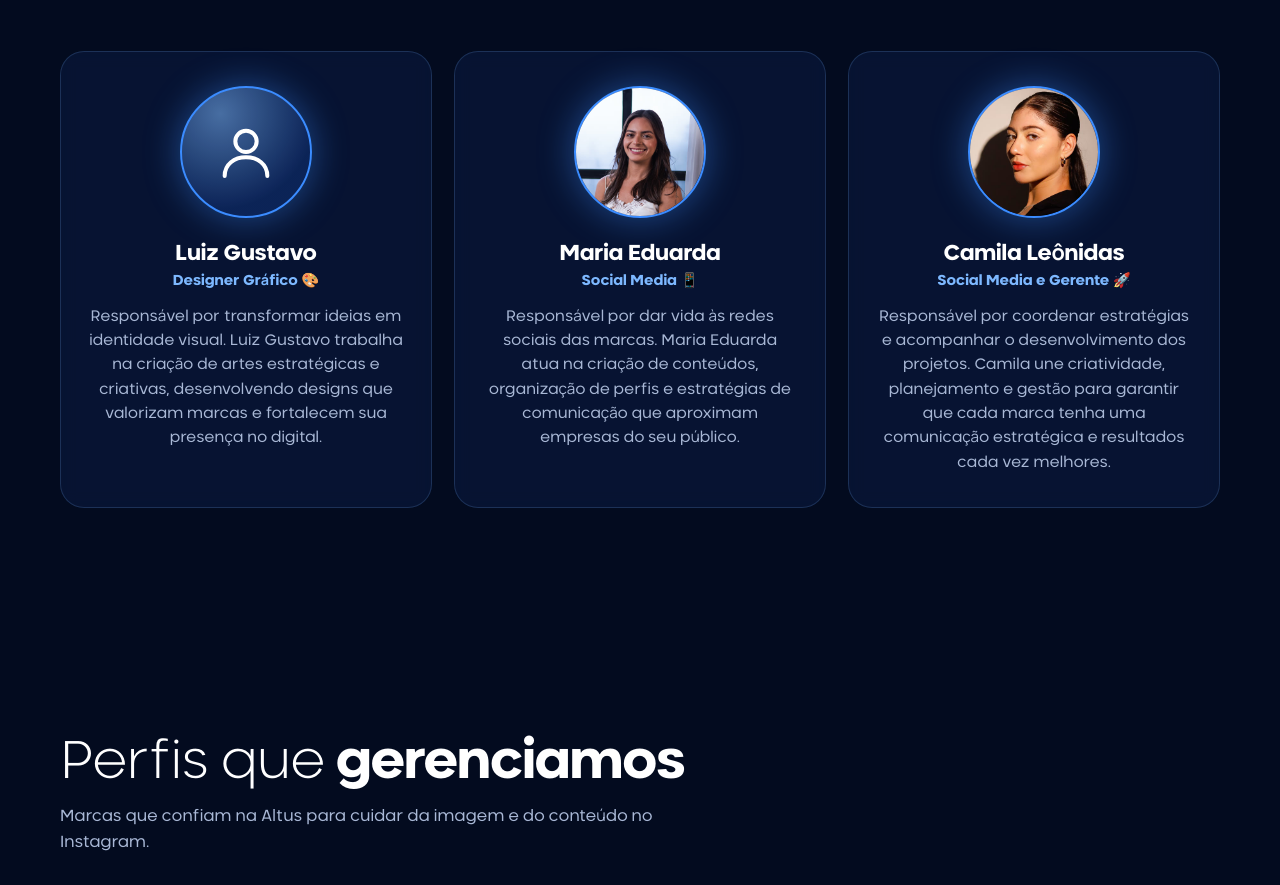
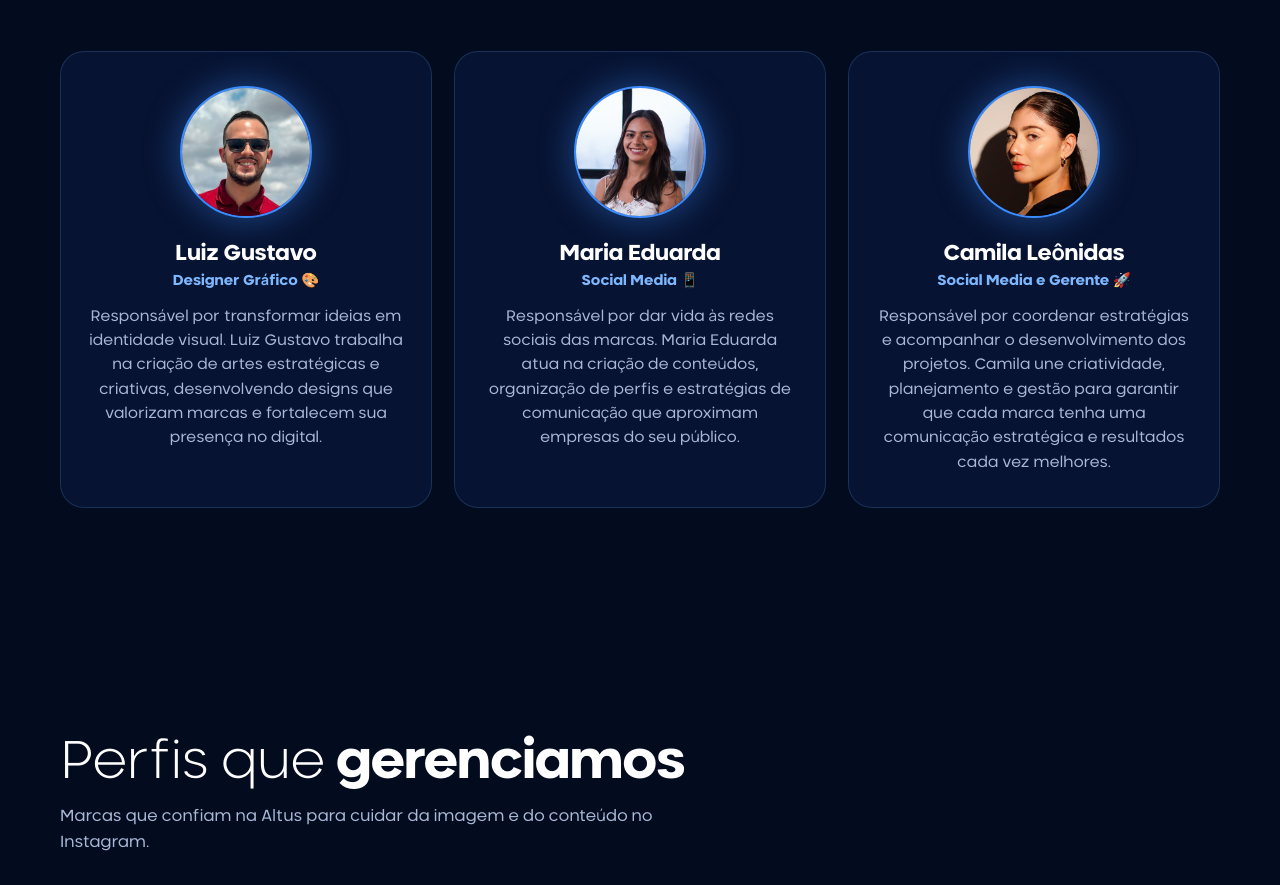
Before and after one commit to gudsgnoficial/Altus-Midia-Oficial, a plain HTML site: page index.html in a window 1280 px wide. Shown: the part 6774-7659 px from the top of the page. Drawn offline with Linux system fonts and the light colour scheme.

Commit message:
Adiciona foto do Luiz Gustavo na equipe
Co-Authored-By: Claude Sonnet 5.5 <noreply@anthropic.com>
Claude-Session: https://claude.ai/code/session_01Ap4ehAjeJys3z9Zs4mvXkm

```diff
--- a/index.html
+++ b/index.html
@@ -296,7 +296,7 @@ footer{background:var(--bg);padding:50px 0 34px;position:relative;z-index:3;bord
 <section id="equipe"><div class="wrap">
  <div class="head rv"><h2>Conheça nossa <b>equipe</b></h2><p>Quem cuida da sua marca, do conteúdo ao visual.</p></div>
  <div class="team">
-  <article class="glass tm rv"><div class="av"><!-- FOTO: para adicionar, troque este SVG por <img src="img/NOME.jpg" alt="Nome"> --><svg viewBox="0 0 24 24" aria-hidden="true"><circle cx="12" cy="8" r="4"/><path d="M4 21c0-4.4 3.6-7 8-7s8 2.6 8 7"/></svg></div><h3>Luiz Gustavo</h3><div class="role">Designer Gráfico 🎨</div><p>Responsável por transformar ideias em identidade visual. Luiz Gustavo trabalha na criação de artes estratégicas e criativas, desenvolvendo designs que valorizam marcas e fortalecem sua presença no digital.</p></article>
+  <article class="glass tm rv"><div class="av"><img src="img/luiz-gustavo.jpg" alt="Luiz Gustavo, Designer Gráfico" loading="lazy" width="400" height="400"></div><h3>Luiz Gustavo</h3><div class="role">Designer Gráfico 🎨</div><p>Responsável por transformar ideias em identidade visual. Luiz Gustavo trabalha na criação de artes estratégicas e criativas, desenvolvendo designs que valorizam marcas e fortalecem sua presença no digital.</p></article>
   <article class="glass tm rv"><div class="av"><img src="img/maria-eduarda.jpg" alt="Maria Eduarda, Social Media" loading="lazy" width="400" height="400"></div><h3>Maria Eduarda</h3><div class="role">Social Media 📱</div><p>Responsável por dar vida às redes sociais das marcas. Maria Eduarda atua na criação de conteúdos, organização de perfis e estratégias de comunicação que aproximam empresas do seu público.</p></article>
   <article class="glass tm rv"><div class="av"><img src="img/camila-leonidas.jpg" alt="Camila Leônidas, Social Media e Gerente" loading="lazy" width="400" height="400"></div><h3>Camila Leônidas</h3><div class="role">Social Media e Gerente 🚀</div><p>Responsável por coordenar estratégias e acompanhar o desenvolvimento dos projetos. Camila une criatividade, planejamento e gestão para garantir que cada marca tenha uma comunicação estratégica e resultados cada vez melhores.</p></article>
  </div>
```
Also changed, not shown: img/luiz-gustavo.jpg (added).
